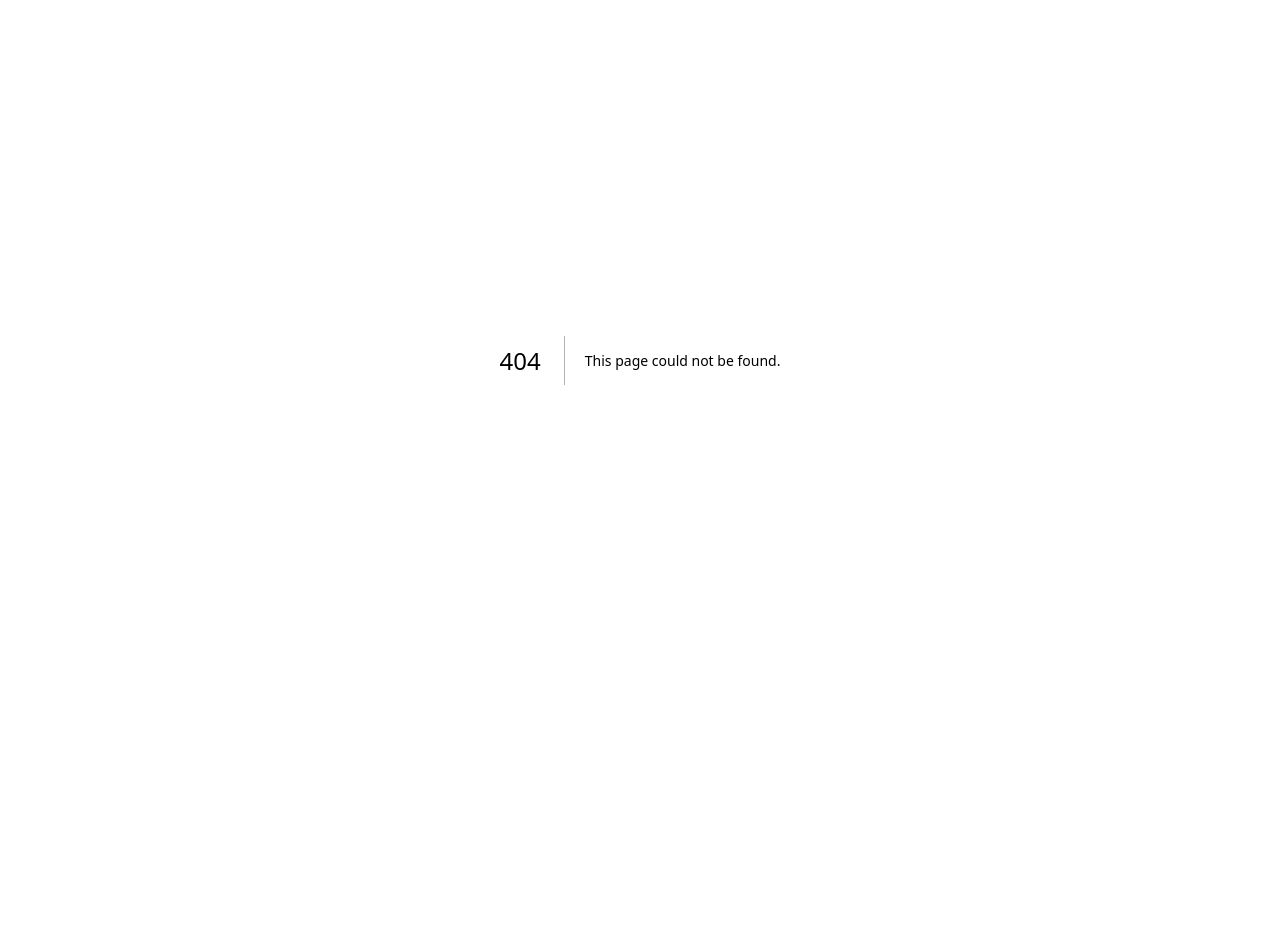
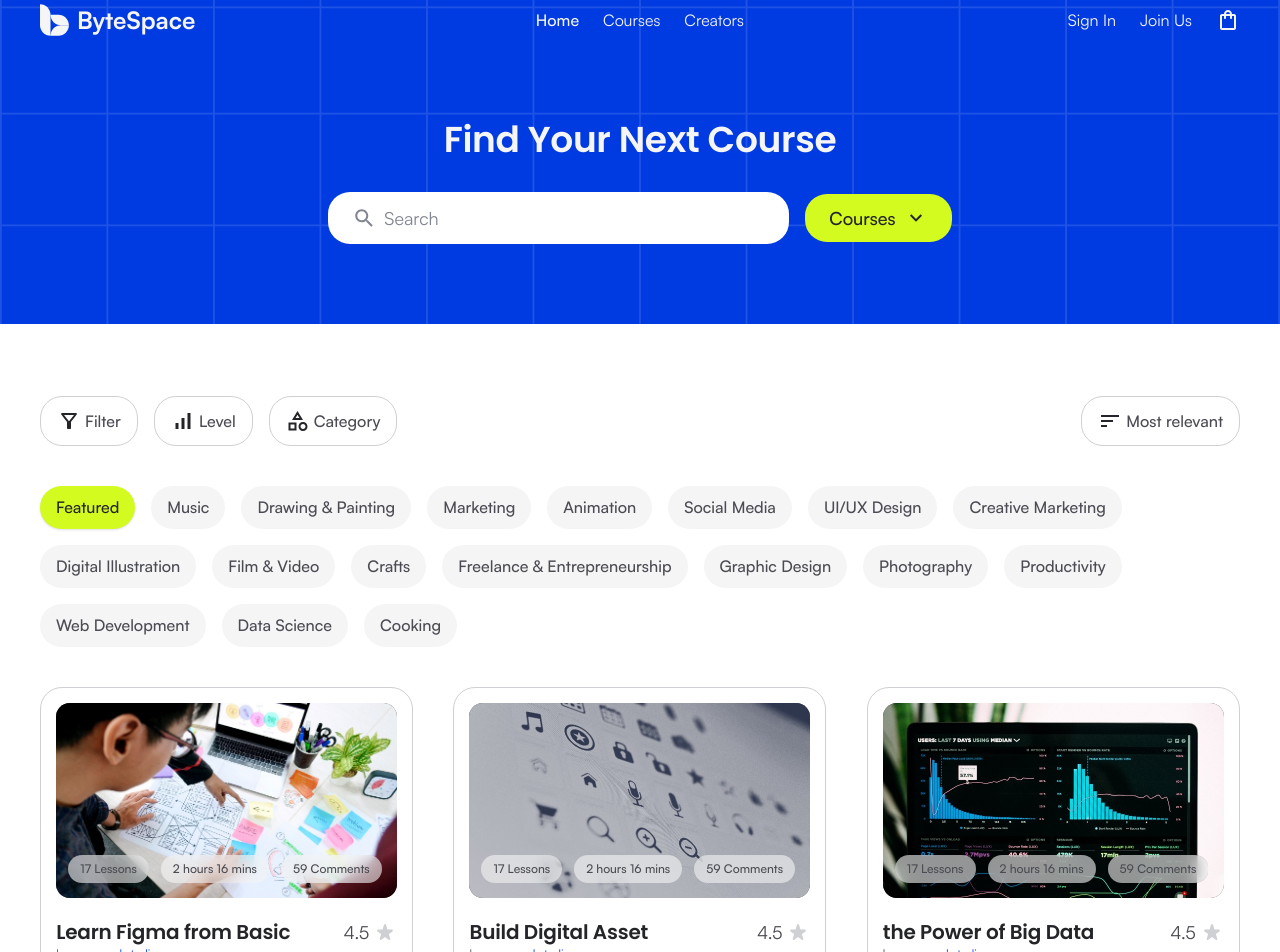
Before and after one commit to sidul567/dt-assessments, a Next.js app: page /courses in a window 1280 px wide. Before the commit this address had no page. Shown: the part 40-992 px from the top of the page. Before the commit the page ends 800 px from the top, so only its background shows below. Built offline with nearby package versions, Linux system fonts and the light colour scheme.

Commit message:
feat: Add CoursesFilterBar, CoursesHero, and CoursesPagination components; update CoursesPage layout and navigation links

```diff
--- a/src/app/(public)/search/_components/SearchFilterBar.tsx
+++ b/src/app/(public)/courses/_components/CoursesFilterBar.tsx
@@ -9,7 +9,7 @@ const FILTERS = [
   { label: "Category", icon: CategoryIcon },
 ];
 
-export function SearchFilterBar() {
+export function CoursesFilterBar() {
   return (
     <div className="flex flex-wrap items-center justify-between gap-4">
       <div className="flex flex-wrap items-center gap-4">
--- a/src/app/(public)/search/_components/SearchHero.tsx
+++ b/src/app/(public)/courses/_components/CoursesHero.tsx
@@ -4,7 +4,7 @@ import { ChevronDownIcon } from "@/components/icons/ChevronDownIcon";
 import { Input } from "@/components/ui/input";
 import { Button } from "@/components/ui/button";
 
-export function SearchHero() {
+export function CoursesHero() {
   return (
     <section className="relative overflow-hidden bg-primary-800 pt-28 pb-16 text-neutral-50 md:pt-40 md:pb-20">
       <Image
@@ -23,7 +23,7 @@ export function SearchHero() {
 
         <form
           role="search"
-          action="/search"
+          action="/courses"
           className="flex w-full max-w-md flex-col items-stretch gap-4 sm:max-w-none sm:flex-row sm:items-center sm:justify-center"
         >
           <label htmlFor="search-page-query" className="sr-only">
--- a/src/app/(public)/search/_components/Pagination.tsx
+++ b/src/app/(public)/courses/_components/CoursesPagination.tsx
@@ -9,17 +9,17 @@ import {
 } from "@/components/ui/pagination";
 import { cn } from "@/lib/utils";
 
-interface PaginationProps {
+interface CoursesPaginationProps {
   totalPages: number;
   currentPage?: number;
   className?: string;
 }
 
-export function Pagination({
+export function CoursesPagination({
   totalPages,
   currentPage = 1,
   className,
-}: PaginationProps) {
+}: CoursesPaginationProps) {
   const pages = Array.from({ length: totalPages }, (_, index) => index + 1);
   const previousPage = Math.max(1, currentPage - 1);
   const nextPage = Math.min(totalPages, currentPage + 1);
--- a/src/app/(public)/search/page.tsx
+++ b/src/app/(public)/courses/page.tsx
@@ -1,24 +1,24 @@
-import { SearchHero } from "./_components/SearchHero";
-import { SearchFilterBar } from "./_components/SearchFilterBar";
-import { Pagination } from "./_components/Pagination";
+import { CoursesHero } from "./_components/CoursesHero";
+import { CoursesFilterBar } from "./_components/CoursesFilterBar";
+import { CoursesPagination } from "./_components/CoursesPagination";
 import { Tabs, TabsList, TabsTrigger } from "@/components/ui/tabs";
 import { CourseCard } from "@/components/common/CourseCard";
 import { COURSE_CATEGORIES, FEATURED_COURSES } from "@/constants/courses";
 
-const SEARCH_RESULTS = [
+const COURSE_RESULTS = [
   ...FEATURED_COURSES,
   ...FEATURED_COURSES,
   ...FEATURED_COURSES,
 ];
 
-export default function SearchPage() {
+export default function CoursesPage() {
   return (
     <>
-      <SearchHero />
+      <CoursesHero />
 
       <section className="bg-white py-18">
         <div className="mx-auto flex max-w-[1200px] flex-col gap-10 px-6 lg:px-0">
-          <SearchFilterBar />
+          <CoursesFilterBar />
 
           <Tabs defaultValue={COURSE_CATEGORIES[0]}>
             <TabsList className="h-auto! flex-wrap justify-start gap-4 bg-transparent p-0">
@@ -35,12 +35,12 @@ export default function SearchPage() {
           </Tabs>
 
           <div className="grid w-full grid-cols-1 justify-items-center gap-10 sm:grid-cols-2 lg:grid-cols-3">
-            {SEARCH_RESULTS.map((course, index) => (
+            {COURSE_RESULTS.map((course, index) => (
               <CourseCard key={`${course.slug}-${index}`} course={course} />
             ))}
           </div>
 
-          <Pagination totalPages={5} className="mt-8" />
+          <CoursesPagination totalPages={5} className="mt-8" />
         </div>
       </section>
     </>
--- a/src/components/common/Hero.tsx
+++ b/src/components/common/Hero.tsx
@@ -67,7 +67,7 @@ export function Hero() {
 
         <form
           role="search"
-          action="/search"
+          action="/courses"
           className="flex w-full max-w-md flex-col items-stretch gap-4 sm:max-w-none sm:flex-row sm:items-start sm:justify-center sm:items-center"
         >
           <label htmlFor="course-search" className="sr-only">
--- a/src/constants/navigation.ts
+++ b/src/constants/navigation.ts
@@ -5,6 +5,6 @@ export interface NavLink {
 
 export const NAV_LINKS: NavLink[] = [
   { label: "Home", href: "/" },
-  { label: "Courses", href: "/search" },
+  { label: "Courses", href: "/courses" },
   { label: "Creators", href: "/creators" },
 ];
```
